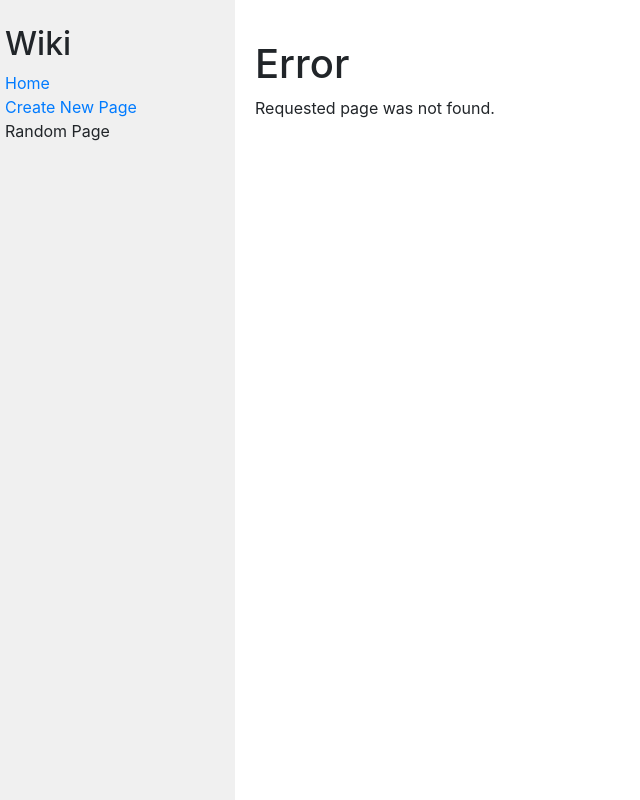
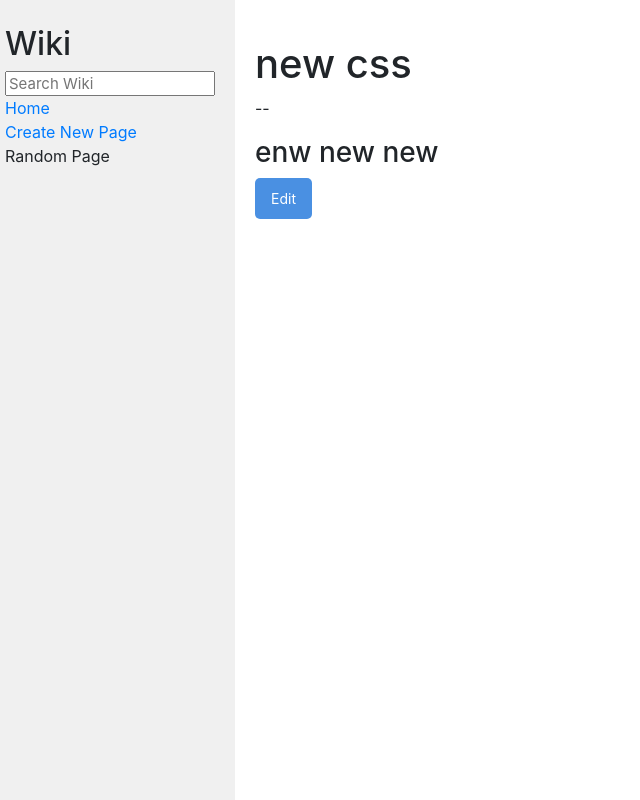
Before and after one commit to andy-l-qa/cs50w-project1-django, a Django app: page /wiki/CSS3 in a window 1280 px wide. Shown: the whole page, without its empty margins (0-640 px from the left). Run offline with Django 3.2, Linux system fonts and the light colour scheme; some libraries are stand-ins or nearby versions.

Commit message:
Added features to CREATE and EDIT pages.

```diff
--- a/encyclopedia/static/encyclopedia/styles.css
+++ b/encyclopedia/static/encyclopedia/styles.css
@@ -12,6 +12,13 @@ code {
 h1 {
   margin-top: 0px;
   padding-top: 20px;
+}
+
+a,
+a:visited,
+a:hover,
+a:active {
+  text-decoration: none;
 }
 
 textarea {
@@ -64,3 +71,21 @@ textarea {
   resize: vertical;
   padding: 10px;
 }
+
+.button {
+  display: inline-block;
+  padding: 10px 16px;
+  background-color: #4a90e2;
+  color: white;
+  text-decoration: none;
+  border: none;
+  border-radius: 5px;
+  cursor: pointer;
+  font-size: 14px;
+  transition: background-color 0.2s ease;
+}
+
+.button:hover {
+  background-color: #357abd;
+  color: white;
+}
--- a/encyclopedia/templates/encyclopedia/wiki.html
+++ b/encyclopedia/templates/encyclopedia/wiki.html
@@ -6,4 +6,5 @@
 
 {% block body %}
     {{ entry|safe }}
+    <a class="button" href="{% url 'edit' title %}">Edit</a>
 {% endblock %}
--- a/encyclopedia/urls.py
+++ b/encyclopedia/urls.py
@@ -6,5 +6,6 @@ urlpatterns = [
     path("", views.index, name="index"),
     path("wiki/<str:title>", views.wiki, name="wiki"),
     path("search", views.search, name="search"),
-    path("create", views.create, name="create")
+    path("create", views.create, name="create"),
+    path("edit/<str:title>", views.edit, name="edit")
 ]
--- a/encyclopedia/views.py
+++ b/encyclopedia/views.py
@@ -20,6 +20,13 @@ class CreateForm(forms.Form):
         widget=forms.TextInput(attrs={
             'class': 'create-form title',
             'placeholder': 'Title'}))
+    content = forms.CharField(
+        label='',
+        widget=forms.Textarea(attrs={
+            'class': 'create-form content',
+            'placeholder': 'Content'}))
+
+class EditForm(forms.Form):
     content = forms.CharField(
         label='',
         widget=forms.Textarea(attrs={
@@ -66,7 +73,36 @@ def search(request):
     })
 
 def create(request):
+    entries = util.list_entries()
+    if request.method == "POST":
+        form = CreateForm(request.POST)
+        if form.is_valid():
+            title = form.cleaned_data["title"]
+            content = form.cleaned_data["content"]
+            for entry in entries:
+                if title.lower() == entry.lower():
+                    return render(request, "encyclopedia/error.html", {
+                        "message": "A page with the same title already exists."
+                    })
+                util.save_entry(title, content)
+                return HttpResponseRedirect(reverse('wiki', args=[title]))
+
     return render(request, "encyclopedia/create.html", {
         "search_form": SearchForm(),
         "create_form": CreateForm()
     })
+
+def edit(request, title):
+    content = util.get_entry(title)
+    if request.method == "POST":
+        form = EditForm(request.POST)
+        if form.is_valid():
+            content = form.cleaned_data["content"]
+            util.save_entry(title, content)
+            return HttpResponseRedirect(reverse('wiki', args=[title]))
+
+    return render(request, "encyclopedia/edit.html", {
+        "search_form": SearchForm(),
+        "edit_form": EditForm(initial={'content': content}),
+        "title": title
+    })
--- /dev/null
+++ b/entries/CSS3.md
@@ -0,0 +1,5 @@
+# new css
+
+--
+
+### enw new new
```
Also changed, not shown: encyclopedia/templates/encyclopedia/edit.html (added, +16 -0 lines), entries/CSS7.md (added, +3 -0 lines), entries/HTML5.md (added, +5 -0 lines), entries/HTML6.md (added, +5 -0 lines).
